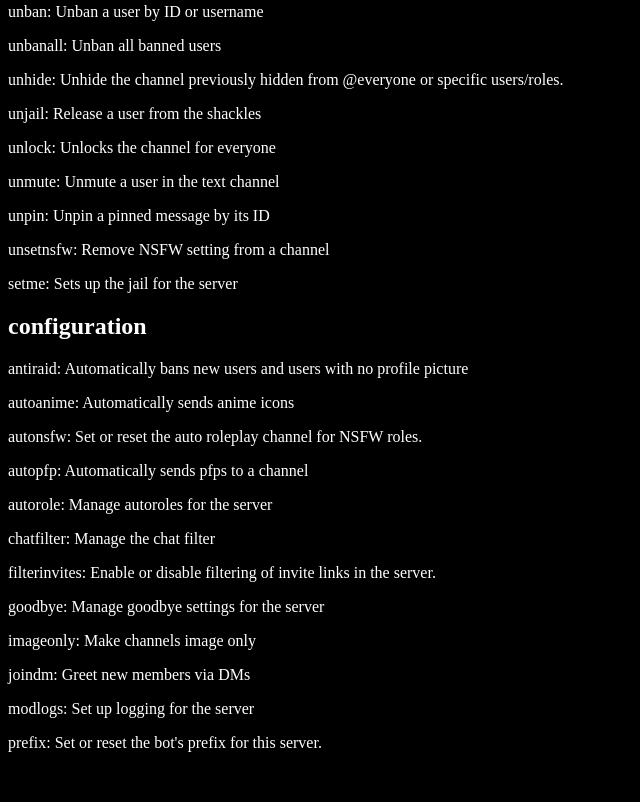
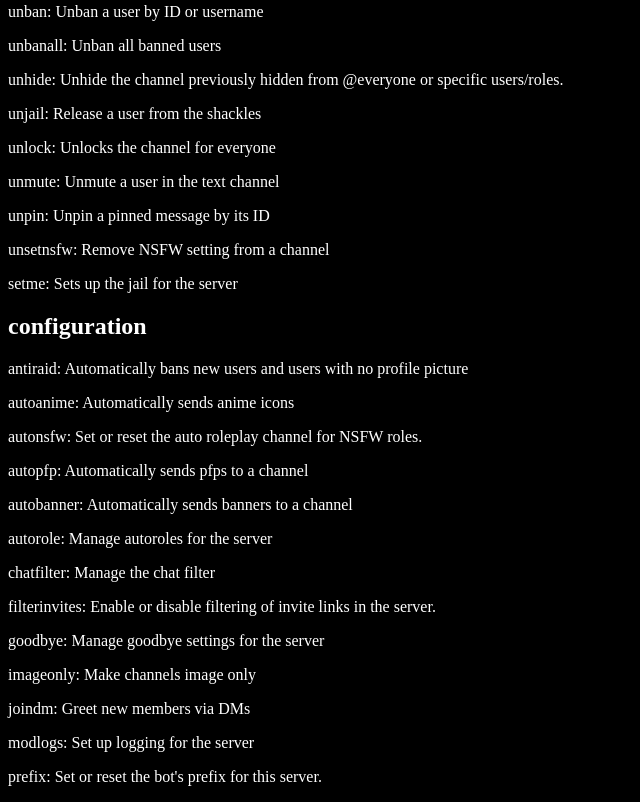
Before and after one commit to enlarged/lain-web, a plain HTML site: page commands.html in a window 1280 px wide. Shown: the part 4279-5081 px from the top of the page, without its empty margins (0-640 px from the left). Before the commit the page ends 5047 px from the top, so only its background shows below. Drawn offline with Linux system fonts and the light colour scheme.

Commit message:
Update commands.html

```diff
--- a/commands.html
+++ b/commands.html
@@ -146,6 +146,7 @@ body { background-color: black; color: white; }
 <p>autoanime: Automatically sends anime icons</p>
 <p>autonsfw: Set or reset the auto roleplay channel for NSFW roles.</p>
 <p>autopfp: Automatically sends pfps to a channel</p>
+<p>autobanner: Automatically sends banners to a channel</p>
 <p>autorole: Manage autoroles for the server</p>
 <p>chatfilter: Manage the chat filter</p>
 <p>filterinvites: Enable or disable filtering of invite links in the server.</p>
```
